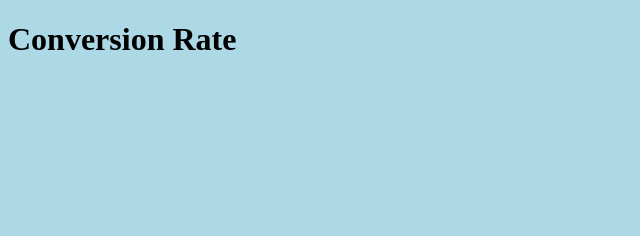
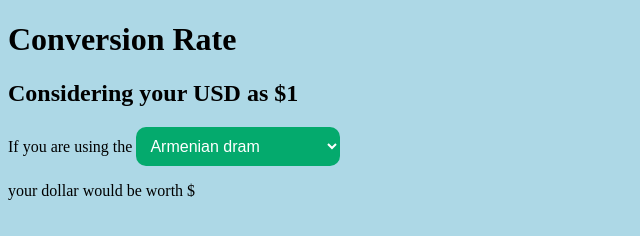
Before and after one commit to skipmarcel/currency-exchanger, a website built with webpack: page src/index.html in a window 1280 px wide. Shown: the whole page, without its empty margins (0-640 px from the left). Built offline with nearby package versions, Linux system fonts and the light colour scheme; no server answers.

Commit message:
add a select menu and several countries currencies

```diff
--- a/src/css/styles.css
+++ b/src/css/styles.css
@@ -1,3 +1,50 @@
 body {
   background-color: lightblue;
 }
+
+#ifYou {
+  display: inline;
+}
+
+.dropbtn {
+  background-color: #04aa6d;
+  color: white;
+  padding: 10px;
+  font-size: 16px;
+  border: none;
+  border-radius: 10px;
+}
+
+.dropdown {
+  position: relative;
+  display: inline-block;
+}
+
+.dropdown-content {
+  display: none;
+  position: absolute;
+  background-color: #f1f1f1;
+  min-width: 160px;
+  box-shadow: 0px 8px 16px 0px rgba(0, 0, 0, 0.2);
+  z-index: 1;
+  border-radius: 10px;
+}
+
+.dropdown-content a {
+  color: black;
+  padding: 12px 16px;
+  text-decoration: none;
+  display: block;
+}
+
+.dropdown-content a:hover {
+  background-color: #ddd;
+}
+
+.dropdown:hover .dropdown-content {
+  display: block;
+}
+
+.dropdown:hover .dropbtn {
+  background-color: #3e8e41;
+}
--- a/src/exchangeBl.js
+++ b/src/exchangeBl.js
@@ -15,4 +15,6 @@ export default class GetExchange {
         return error;
       });
   }
+
+  static rateDivision() {}
 }
--- a/src/index.html
+++ b/src/index.html
@@ -1,11 +1,60 @@
 <!DOCTYPE html>
 <html lang="en-US">
   <head>
-    <title>Currency Exchaneg</title>
+    <title>Currency Exchange</title>
   </head>
   <body>
     <h1>Conversion Rate</h1>
 
-    <p id="rate"></p>
+    <h2>Considering your USD as $1</h2>
+<p id="ifYou">If you are using the</p>
+    <div class="dropdown">
+      <select class="dropbtn" id="country-dropdown">
+      <div class="dropdown-content">
+        <option value="AMD">Armenian dram</option>
+        <option value="AUD">Australian dollar</option>
+        <option value="BSD">Bahamian dollar</option>
+        <option value="BDT">Bangladeshi taka</option>
+        <option value="BBD">Barbados dollar</option>
+        <option value="BZD">Belize dollar</option>
+        <option value="BMD">Bermudian dollar</option>
+        <option value="BOB">Bolivian boliviano</option>
+        <option value="BWP">Botswana pula</option>
+        <option value="BRL">Brazilian real</option>
+        <option value="GBP">British pound</option>
+        <option value="BGN">Bulgarian lev</option>
+        <option value="KHR">Cambodian riel</option>
+        <option value="CAD">Canadian dollar</option>
+        <option value="KYD">Cayman Islands dollar</option>
+        <option value="CLP">Chilean peso</option>
+        <option value="CNY">Chinese yuan renminbi</option>
+        <option value="COP">Colombian peso</option>
+        <option value="CDF">Congolese franc</option>
+        <option value="CRC">Costa Rican colon</option>
+        <option value="HRK">Croatian kuna</option>
+        <option value="CUP">Cuban peso</option>
+        <option value="CZK">Czech koruna</option>
+        <option value="DKK">Danish krone</option>
+        <option value="DOP">Dominican peso</option>
+        <option value="XCD">East Caribbean dollar</option>
+        <option value="EGP">Egyptian pound</option>
+        <option value="SVC">El Salvador colon</option>
+        <option value="EEK">Estonian kroon</option>
+        <option value="ETB">Ethiopian birr</option>
+        <option value="EUR">EU euro</option>
+        <option value="FJD">Fiji dollar</option>
+        <option value="GTQ">Guatemalan quetzal</option>
+        <option value="GNF">Guinean franc</option>
+        <option value="HTG">Haitian gourde</option>
+        <option value="HNL">Honduran lempira</option>
+        <option value="HKD">Hong Kong SAR dollar</option>
+        <option value="HUF">Hungarian forint</option>
+        <option value="ISK">Icelandic krona</option>
+        <option value="INR">Indian rupee</option>
+        <option value="IDR">Indonesian rupiah</option>
+        </select>
+      </div>
+</div>
+<p>your dollar would be worth $<span id="rate"></span></p>
   </body>
 </html>
--- a/src/index.js
+++ b/src/index.js
@@ -1,9 +1,15 @@
 import "./css/styles.css";
 import GetExchange from "./exchangeBl";
 
-GetExchange.exchangeInfo()
-  .then((data) => {
-    const exchangeRate = data.conversion_rates.USD;
-    document.getElementById("rate").textContent = exchangeRate;
-  })
-  .catch((error) => console.error(error));
+const dropdown = document.getElementById("country-dropdown");
+const rateSpan = document.getElementById("rate");
+
+dropdown.addEventListener("click", () => {
+  const selectedCountry = dropdown.value;
+  GetExchange.exchangeInfo()
+    .then((data) => {
+      const exchangeRate = data.conversion_rates[selectedCountry];
+      rateSpan.textContent = exchangeRate;
+    })
+    .catch((error) => console.error(error));
+});
```
